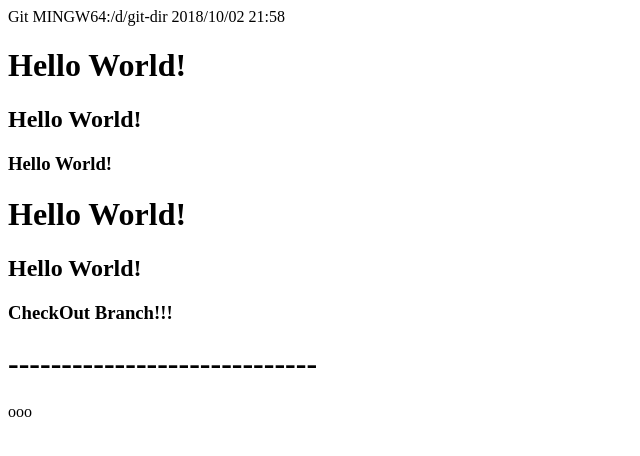
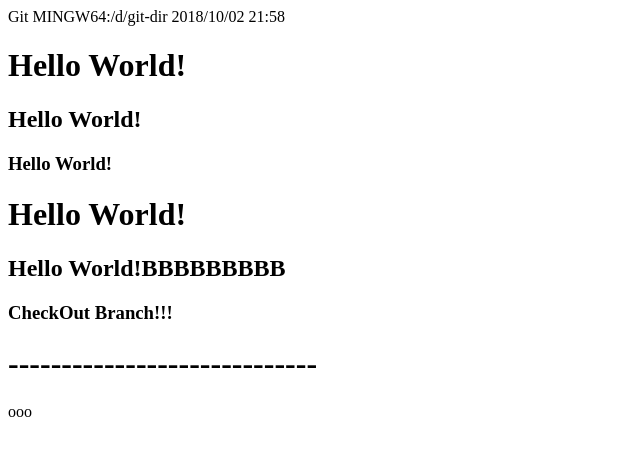
Before and after one commit to 229toshimi/git-practice, a plain HTML site: page index.html in a window 1280 px wide. Shown: the whole page, without its empty margins (0-640 px from the left). Drawn offline with Linux system fonts and the light colour scheme.

Commit message:
add contents

```diff
--- a/index.html
+++ b/index.html
@@ -5,7 +5,7 @@
   <h2>Hello World!</h2>
   <h3>Hello World!</h3>
   <h1>Hello World!</h1>
-  <h2>Hello World!</h2>
+  <h2>Hello World!BBBBBBBBB</h2>
   <h3>CheckOut Branch!!!</h3>
   <h1>-----------------------------</h1>
   <p>ooo</p>
```
